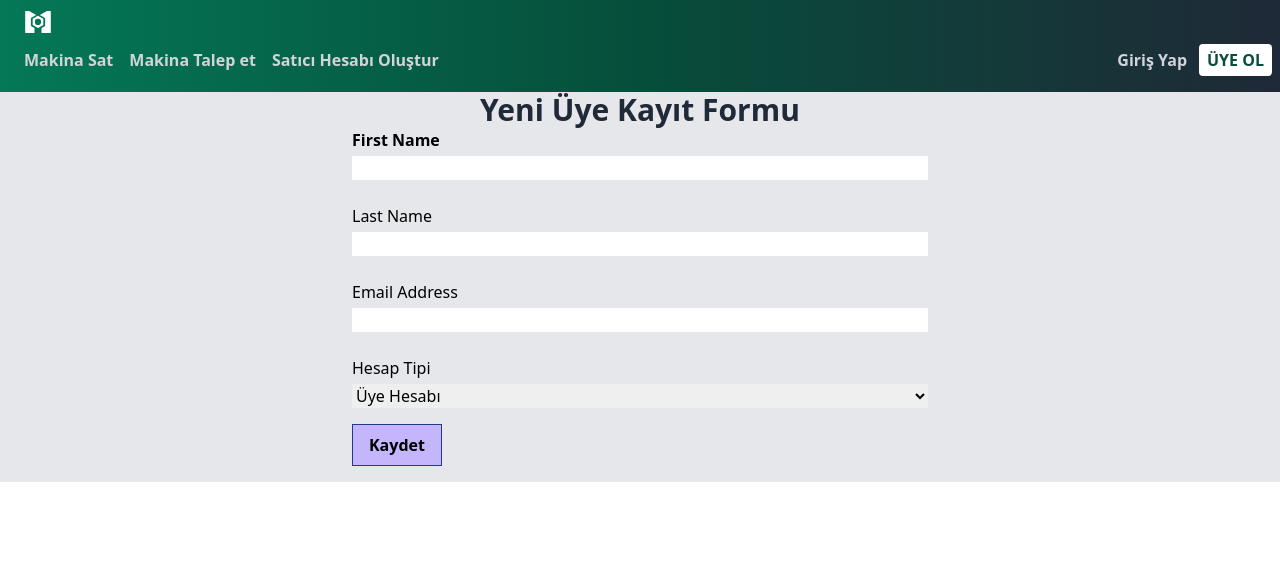
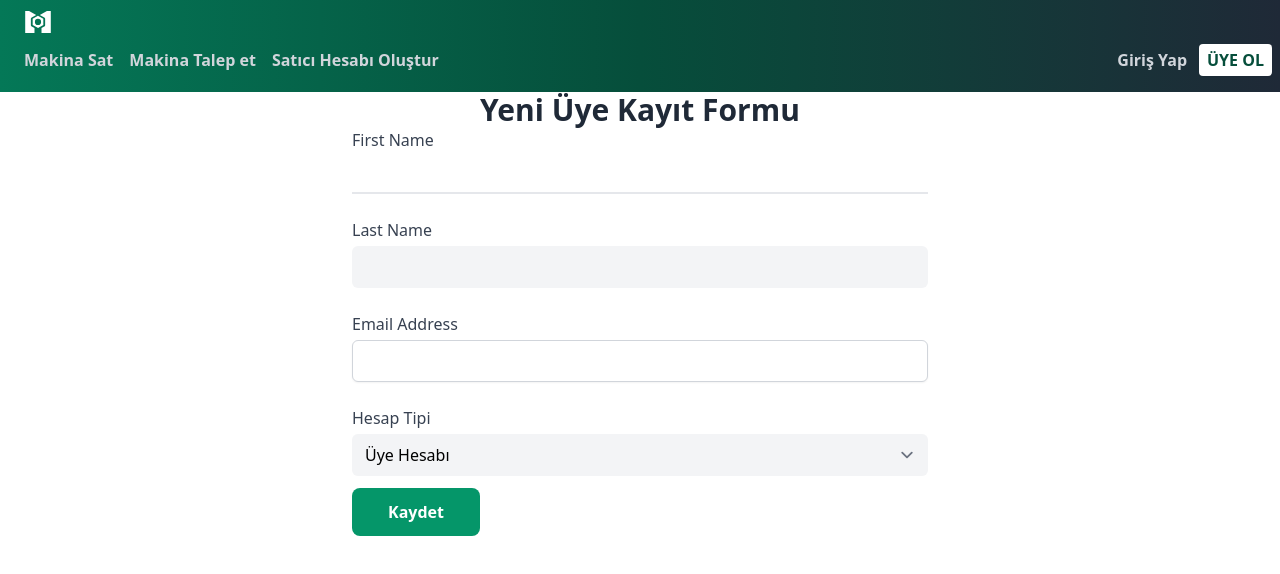
Before and after one commit to atalaymurat/makina-next, a Next.js app: page /kayit in a window 1280 px wide. Shown: the top 574 px of the page. Built offline with nearby package versions, Linux system fonts and the light colour scheme; no server answers.

Commit message:
form signup

```diff
--- a/components/Layout.js
+++ b/components/Layout.js
@@ -60,7 +60,7 @@ const Layout = (props) => (
       />
     </Head>
     <Navbar />
-    <div className="h-full bg-gray-200">{props.children}</div>
+    <div className="h-full">{props.children}</div>
   </div>
 )
 
--- a/components/Navbar.js
+++ b/components/Navbar.js
@@ -33,7 +33,7 @@ const Navbar = () => {
         <div className="flex items-center ml-2">
           <img src="/siteLogo.svg" alt="Site Logo" className="h-7 w-7" />
           <Link href="/">
-            <a className="text-3xl text-white mx-1">{process.env.NEXT_PUBLIC_SITE_NAME}</a>
+            <a className="logo text-3xl">{process.env.NEXT_PUBLIC_SITE_NAME}</a>
           </Link>
         </div>
       </div>
@@ -73,7 +73,7 @@ const Navbar = () => {
             className="block mt-1 sm:mt-0 sm:mr-1 px-2 py-1 text-gray-300 font-semibold hover:bg-green-600 rounded"
             onClick={() => setIsOpen(false)}
           >
-            { isLoading ? "spin" : user.name}
+            { isLoading ? "spin" : user.firstName}
           </a>
         </Link>
         <Link href="/kayit">
--- a/package.json
+++ b/package.json
@@ -4,6 +4,7 @@
   "description": "js application",
   "main": "index.js",
   "dependencies": {
+    "@tailwindcss/forms": "^0.2.1",
     "autoprefixer": "^10.1.0",
     "axios": "^0.21.0",
     "body-parser": "^1.19.0",
@@ -12,6 +13,8 @@
     "next": "^10.0.3",
     "next-iron-session": "^4.1.10",
     "postcss": "^8.2.1",
+    "postcss-import": "^14.0.0",
+    "postcss-preset-env": "^6.7.0",
     "react": "^17.0.1",
     "react-dom": "^17.0.1",
     "swr": "^0.3.11",
@@ -21,7 +24,6 @@
   "devDependencies": {
     "@babel/core": "^7.12.10",
     "@babel/preset-env": "^7.12.11",
-    "@tailwindcss/custom-forms": "^0.2.1",
     "@testing-library/react": "^11.2.2",
     "babel-jest": "^26.6.3",
     "jest": "^26.6.3"
--- a/pages/kayit.js
+++ b/pages/kayit.js
@@ -10,68 +10,75 @@ const Kayit = (props) => {
         initialValues={{ firstName: '', lastName: '', email: '' }}
         validationSchema={Yup.object({
           firstName: Yup.string()
-            .max(15, '! En fazla 15 karakter')
-            .min(2, '! En az 2 karakter olabilir' )
-            .required('! Gerekli'),
+            .max(15, 'En fazla 15 karakter !')
+            .min(2, 'En az 2 karakter olabilir !')
+            .required('Gerekli !'),
           lastName: Yup.string()
-            .max(20, '! En fazla 20 karakter olabilir')
-            .required('! Gerekli'),
+            .max(20, 'En fazla 20 karakter olabilir !')
+            .required('Gerekli !'),
           email: Yup.string()
-            .email('! Geçersiz email adresi')
-            .required('! Gerekli'),
+            .email('Geçersiz email adresi !')
+            .required('Gerekli !'),
         })}
         onSubmit={(values, { setSubmitting }) => {
           axios.post('/api/auth/signup', values)
         }}
       >
-        <Form className="bg-gray-200 mx-auto max-w-xl">
-          <h1 className="text-center text-3xl font-bold text-gray-800">Yeni Üye Kayıt Formu</h1>
-          <label htmlFor="firstName" className="block font-semibold">
-            First Name
-          </label>
+        <Form className="bg-transparent mx-auto max-w-xl">
+          <h1 className="text-center text-3xl font-bold text-gray-800">
+            Yeni Üye Kayıt Formu
+          </h1>
+          <label htmlFor="firstName" className="block">
+            <span className="text-gray-700"> First Name</span>
             <Field
               name="firstName"
               type="text"
-            className="form-input mt-1 block w-full"
+              className="mt-0 block w-full px-0.5 border-0 border-b-2 border-gray-200 focus:ring-0 focus:border-black"
             />
-          <span className="text-red-600 font-semibold mb-2 inline-block">
+          </label>
+          <span className="text-red-600 font-light mb-2 inline-block">
             <ErrorMessage name="firstName" />
           </span>
           <label htmlFor="lastName" className="block">
-            Last Name
-          </label>
+            <span className="text-gray-700">Last Name</span>
             <Field
               name="lastName"
               type="text"
-            className="form-input mt-1 block w-full"
+              className="mt-1 block w-full rounded-md bg-gray-100 border-transparent focus:border-gray-500 focus:bg-white focus:ring-0"
             />
-          <span className="text-red-600 font-semibold mb-2 inline-block">
+          </label>
+          <span className="text-red-600 font-light mb-2 inline-block">
             <ErrorMessage name="lastName" />
           </span>
           <label htmlFor="email" className="block">
-            Email Address
-          </label>
+            <span className="text-gray-700">Email Address</span>
             <Field
               name="email"
               type="text"
-            className="form-input mt-1 block w-full"
+              className="mt-1 block w-full rounded-md border-gray-300 shadow-sm focus:border-indigo-300 focus:ring focus:ring-indigo-200 focus:ring-opacity-50"
             />
-          <span className="text-red-600 font-semibold mb-2 inline-block">
+          </label>
+          <span className="text-red-600 mb-2 font-light inline-block">
             <ErrorMessage name="email" />
           </span>
           <label htmlFor="accountType" className="block">
-            Hesap Tipi
-          </label>
+            <span className="text-gray-700">Hesap Tipi</span>
             <Field
               name="accountType"
               as="select"
-            className="form-select mt-1 block w-full"
+              className="block w-full mt-1 rounded-md bg-gray-100 border-transparent focus:border-gray-500 focus:bg-white focus:ring-0"
             >
               <option value="user">Üye Hesabı</option>
               <option value="seller">Satıcı Hesabı</option>
               <option value="manufacturer">İmalatcı Hesabı</option>
             </Field>
-          <button type="submit" className="botton my-4 border px-4 py-2 font-bold border-blue-900 bg-purple-300">Kaydet</button>
+          </label>
+          <button
+            type="submit"
+            className="md:w-32 bg-green-600 hover:bg-blue-dark text-white font-bold py-3 px-6 rounded-lg mt-3 hover:bg-green-500 transition ease-in-out duration-300"
+          >
+            Kaydet
+          </button>
         </Form>
       </Formik>
     </Layout>
--- a/postcss.config.js
+++ b/postcss.config.js
@@ -1,6 +1,7 @@
 module.exports = {
   plugins: {
+    'postcss-import': {},
     tailwindcss: {},
-    autoprefixer: {},
+    'postcss-preset-env': { stage: 2 },
   },
-}
+};
--- a/styles/globals.css
+++ b/styles/globals.css
@@ -6,3 +6,7 @@ body {
   overflow-y: scroll;
 	height : 100vh;
 }
+
+.logo {
+  @apply text-yellow-600 mx-1;
+}
--- a/tailwind.config.js
+++ b/tailwind.config.js
@@ -9,5 +9,7 @@ module.exports = {
   variants: {
     extend: {},
   },
-  plugins: [],
+  plugins: [
+    require('@tailwindcss/forms'),
+  ],
 }
```
Also changed, not shown: 1 other file (tests, documents, lock files or other folders). Lines whose indentation alone changed are shown as unchanged.
